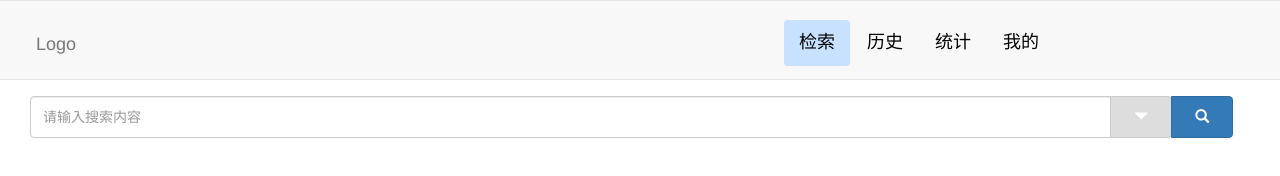
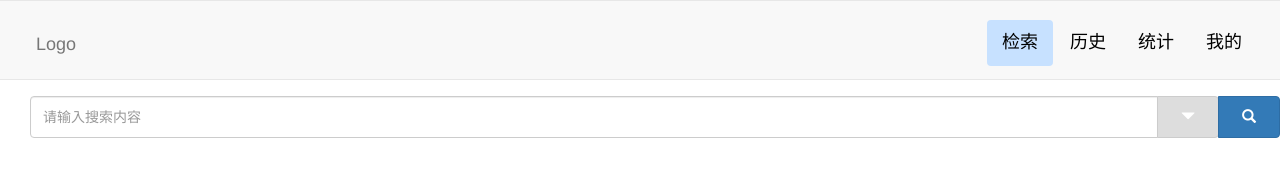
Before and after one commit to scaumiao/shyc, a plain HTML site: page src/header.html in a window 1280 px wide. Drawn offline with nearby package versions, Linux system fonts and the light colour scheme.

Commit message:
修改了导航条右侧功能块的布局

```diff
--- a/src/header.html
+++ b/src/header.html
@@ -13,8 +13,8 @@
     <body>
 
 <!-- 导航条，采用栅格布局 -->
-<div class="navbar navbar-default row ">
-    <div class="col-xs-12  col-sm-7 col-md-7 navbar-header">
+<div class="navbar navbar-default row">
+    <div class="col-xs-12  col-sm-7 col-md-8 col-lg-9 navbar-header">
         <button type="button" class="navbar-toggle" data-toggle="collapse" data-target="#example-navbar-collapse-1">
             <span class="sr-only">切换导航</span>
             <span class="icon-bar"></span>
@@ -24,7 +24,7 @@
         <a class="navbar-brand " href="#">Logo</a>
     </div>
 
-    <div class="collapse navbar-collapse col-sm-5 col-md-5 col-lg-5" id="example-navbar-collapse-1">
+    <div class="collapse navbar-collapse " id="example-navbar-collapse-1">
         <ul class="nav nav-pills" id="myTabs">
             <li class="active   ">
                 <a href="#">检索</a>
--- a/style/css/other/header.css
+++ b/style/css/other/header.css
@@ -34,7 +34,7 @@
 /*搜索条css*/
 
 #searchBar {
-    width: 94%;
+    /*width: 94%;*/
     margin-top: -4px;
     margin-left: 30px;
 }
```
